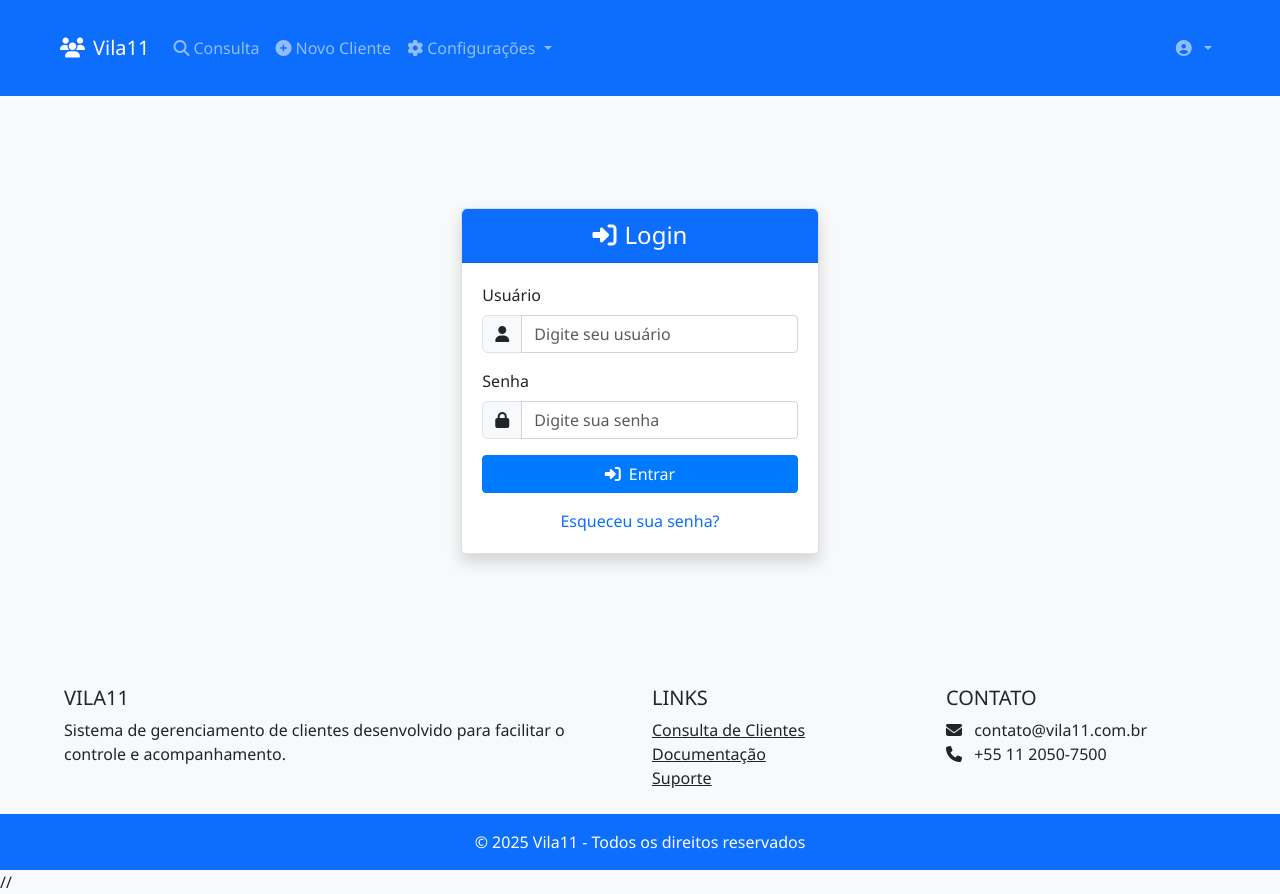
After one commit to ThiagoVila11/mvpcadastro, a Django app: page /login/ in a window 1280 px wide. The commit adds this page. Run offline with Django 5.2, Linux system fonts and the light colour scheme; parts of the project's set-up code (start-up, migrations or seed data) failed here and were passed over; some libraries are stand-ins or nearby versions.

Commit message:
implementação da autenticação

```diff
--- a/formulario_captura/cadastro/templates/base.html
+++ b/formulario_captura/cadastro/templates/base.html
@@ -75,7 +75,7 @@
                             <li><a class="dropdown-item" href="#"><i class="fas fa-user me-2"></i>Perfil</a></li>
                             <li><a class="dropdown-item" href="#"><i class="fas fa-cog me-2"></i>Configurações</a></li>
                             <li><hr class="dropdown-divider"></li>
-                            <li><a class="dropdown-item" href="#"><i class="fas fa-sign-out-alt me-2"></i>Sair</a></li>
+                            <li><a class="dropdown-item" href="{% url 'logout' %}"><i class="fas fa-sign-out-alt me-2"></i>Sair</a></li>
                         </ul>
                     </li>
                 </ul>
--- /dev/null
+++ b/formulario_captura/cadastro/templates/registration/login.html
@@ -0,0 +1,50 @@
+{% extends 'base.html' %}
+
+{% block title %}Login | Vila11{% endblock %}
+
+{% block content %}
+<div class="container mt-5">
+    <div class="row justify-content-center">
+        <div class="col-md-6 col-lg-4">
+            <div class="card shadow">
+                <div class="card-header bg-primary text-white">
+                    <h4 class="mb-0 text-center"><i class="fas fa-sign-in-alt me-2"></i>Login</h4>
+                </div>
+                <div class="card-body">
+                    <form method="post">
+                        {% csrf_token %}
+
+                        <div class="mb-3">
+                            <label for="username" class="form-label">Usuário</label>
+                            <div class="input-group">
+                                <span class="input-group-text"><i class="fas fa-user"></i></span>
+                                <input type="text" class="form-control" id="username" name="username"
+                                       placeholder="Digite seu usuário" required>
+                            </div>
+                        </div>
+
+                        <div class="mb-3">
+                            <label for="password" class="form-label">Senha</label>
+                            <div class="input-group">
+                                <span class="input-group-text"><i class="fas fa-lock"></i></span>
+                                <input type="password" class="form-control" id="password" name="password"
+                                       placeholder="Digite sua senha" required>
+                            </div>
+                        </div>
+
+                        <div class="d-grid gap-2">
+                            <button type="submit" class="btn btn-primary">
+                                <i class="fas fa-sign-in-alt me-2"></i>Entrar
+                            </button>
+                        </div>
+                    </form>
+
+                    <div class="mt-3 text-center">
+                        <a href="#" class="text-decoration-none">Esqueceu sua senha?</a>
+                    </div>
+                </div>
+            </div>
+        </div>
+    </div>
+</div>
+{% endblock %}
--- a/formulario_captura/cadastro/urls.py
+++ b/formulario_captura/cadastro/urls.py
@@ -29,4 +29,5 @@ urlpatterns = [
     #pré-cliente
     path('cadastro_precliente/', views.cadastro_precliente, name='cadastro_precliente'),
     path('consulta_preclientes', views.consulta_preclientes, name='consulta_preclientes')
+
 ]
--- a/formulario_captura/cadastro/views.py
+++ b/formulario_captura/cadastro/views.py
@@ -19,8 +19,16 @@ from datetime import datetime
 from io import BytesIO
 from django.contrib import messages
 from django.urls import reverse
+from django.contrib.auth import authenticate, login, logout
+from django.contrib.auth.decorators import login_required
+from rest_framework.authtoken.models import Token
+import requests
+from django.contrib.auth import get_user_model
+import logging
+from requests.exceptions import RequestException
 
 
+@login_required
 def cadastro_cliente(request):
     if request.method == 'POST':
         form = ClienteForm(request.POST, request.FILES)
@@ -36,6 +44,7 @@ def cadastro_cliente(request):
 def sucesso(request):
     return render(request, 'cadastro/sucesso.html')
 
+@login_required
 def consulta_clientes(request):
     # Obtém todos os clientes inicialmente
     clientes = Cliente.objects.all().order_by('-data_cadastro')
@@ -65,10 +74,12 @@ def consulta_clientes(request):
 
     return render(request, 'consulta_clientes.html', context)
 
+@login_required
 def detalhes_cliente(request, id):
     cliente = get_object_or_404(Cliente, id=id)
     return render(request, 'detalhes_cliente.html', {'cliente': cliente})
 
+@login_required
 def editar_cliente(request, id):
     cliente = get_object_or_404(Cliente, id=id)
 
@@ -85,6 +96,7 @@ def editar_cliente(request, id):
         'cliente': cliente
     })
 
+@login_required
 def excluir_cliente(request, id):
     cliente = get_object_or_404(Cliente, id=id)
 
@@ -100,6 +112,7 @@ def excluir_cliente(request, id):
     # Se não for POST, mostra página de confirmação
     return render(request, 'confirmar_exclusao.html', {'cliente': cliente})
 
+@login_required
 def cadastro_condominio(request):
     if request.method == 'POST':
         form = CondominioForm(request.POST, request.FILES)
@@ -112,6 +125,7 @@ def cadastro_condominio(request):
 
     return render(request, 'cadastro/formulariocondominio.html', {'form': form})
 
+@login_required
 def consulta_condominios(request):
     # Obtém todos os clientes inicialmente
     condominios = Condominio.objects.all().order_by('condominionome')
@@ -133,10 +147,12 @@ def consulta_condominios(request):
     print(context)
     return render(request, 'consulta_condominios.html', context)
 
+@login_required
 def detalhes_condominio(request, id):
     condominio = get_object_or_404(Condominio, id=id)
     return render(request, 'detalhes_condominio.html', {'condominio': condominio})
 
+@login_required
 def editar_condominio(request, id):
     condominio = get_object_or_404(Condominio, id=id)
 
@@ -153,6 +169,7 @@ def editar_condominio(request, id):
         'condominio': condominio
     })
 
+@login_required
 def excluir_condominio(request, id):
     condominio = get_object_or_404(Condominio, id=id)
 
@@ -168,6 +185,7 @@ def excluir_condominio(request, id):
     # Se não for POST, mostra página de confirmação
     return render(request, 'confirmarexclusaocondominio.html', {'condominio': condominio})
 
+@login_required
 def cadastro_apartamento(request):
     if request.method == 'POST':
         form = ApartamentoForm(request.POST, request.FILES)
@@ -180,6 +198,7 @@ def cadastro_apartamento(request):
 
     return render(request, 'cadastro/formularioapartamento.html', {'form': form})
 
+@login_required
 def cadastro_consultor(request):
     if request.method == 'POST':
         form = ConsultorForm(request.POST, request.FILES)
@@ -192,6 +211,7 @@ def cadastro_consultor(request):
 
     return render(request, 'cadastro/formularioconsultor.html', {'form': form})
 
+@login_required
 def cadastro_precliente(request):
     if request.method == 'POST':
         form = PreClienteForm(request.POST, request.FILES)
@@ -204,6 +224,7 @@ def cadastro_precliente(request):
 
     return render(request, 'cadastro/formularioprecliente.html', {'form': form})
 
+@login_required
 def consulta_preclientes(request):
     # Obtém todos os clientes inicialmente
     preclientes = PreCliente.objects.all().order_by('preclienteNome')
@@ -432,3 +453,68 @@ def get_apartamentos(request):
     condominio_id = request.GET.get('condominio_id')
     apartamentos = Apartamento.objects.filter(Condominio_id=condominio_id).values('id', 'apartamentonro', 'apartamentovagas', 'apartamentoiptu', 'apartamentovrunidade')
     return JsonResponse(list(apartamentos), safe=False)
+
+
+User = get_user_model()
+logger = logging.getLogger(__name__)
+def login_view(request):
+    if request.user.is_authenticated:
+        return redirect('consulta_clientes')
+
+    if request.method == 'POST':
+        username = request.POST.get('username')
+        password = request.POST.get('password')
+
+        if not username or not password:
+            messages.error(request, 'Usuário e senha são obrigatórios')
+            return render(request, 'registration/login.html')
+
+        try:
+            # 1. Primeiro valida com a API externa
+            response = requests.post(
+                'http://localhost:8001/api/login/',
+                json={'username': username, 'password': password},
+                headers={'Content-Type': 'application/json'},
+                timeout=10
+            )
+
+            if response.status_code != 200:
+                messages.error(request, 'Credenciais inválidas')
+                return render(request, 'registration/login.html')
+
+            token_data = response.json()
+
+            # 2. Verifica/Cria usuário local
+            user, created = User.objects.get_or_create(
+                username=username,
+                defaults={
+                    'is_active': True,
+                    'is_staff': False,  # Ajuste conforme necessário
+                    'is_superuser': False
+                }
+            )
+
+            if created:
+                logger.info(f'Novo usuário criado: {username}')
+                user.set_unusable_password()  # Não usaremos senha local
+                user.save()
+
+            # 3. Autentica o usuário (sem verificar senha local)
+            user.backend = 'django.contrib.auth.backends.ModelBackend'
+            login(request, user)
+
+            # 4. Armazena o token na sessão
+            request.session['api_token'] = token_data.get('token')
+
+            return redirect(request.GET.get('next', 'consulta_clientes'))
+
+        except RequestException as e:
+            logger.error(f'Erro na API de autenticação: {str(e)}')
+            messages.error(request, 'Erro ao conectar com o servidor de autenticação')
+
+    return render(request, 'registration/login.html')
+
+def logout_view(request):
+    logout(request)
+    messages.success(request, 'Você foi desconectado com sucesso')
+    return redirect('login')
--- a/formulario_captura/formulario_captura/urls.py
+++ b/formulario_captura/formulario_captura/urls.py
@@ -16,8 +16,12 @@ Including another URLconf
 """
 from django.contrib import admin
 from django.urls import path, include
+from cadastro.views import login_view, logout_view
 
 urlpatterns = [
     path('admin/', admin.site.urls),
     path('', include('cadastro.urls')),
+    #login
+    path('login/', login_view, name='login'),
+    path('logout/', logout_view, name='logout'),
 ]
```
Also changed, not shown: formulario_captura/formulario_captura/settings.py (+9 -0 lines).
